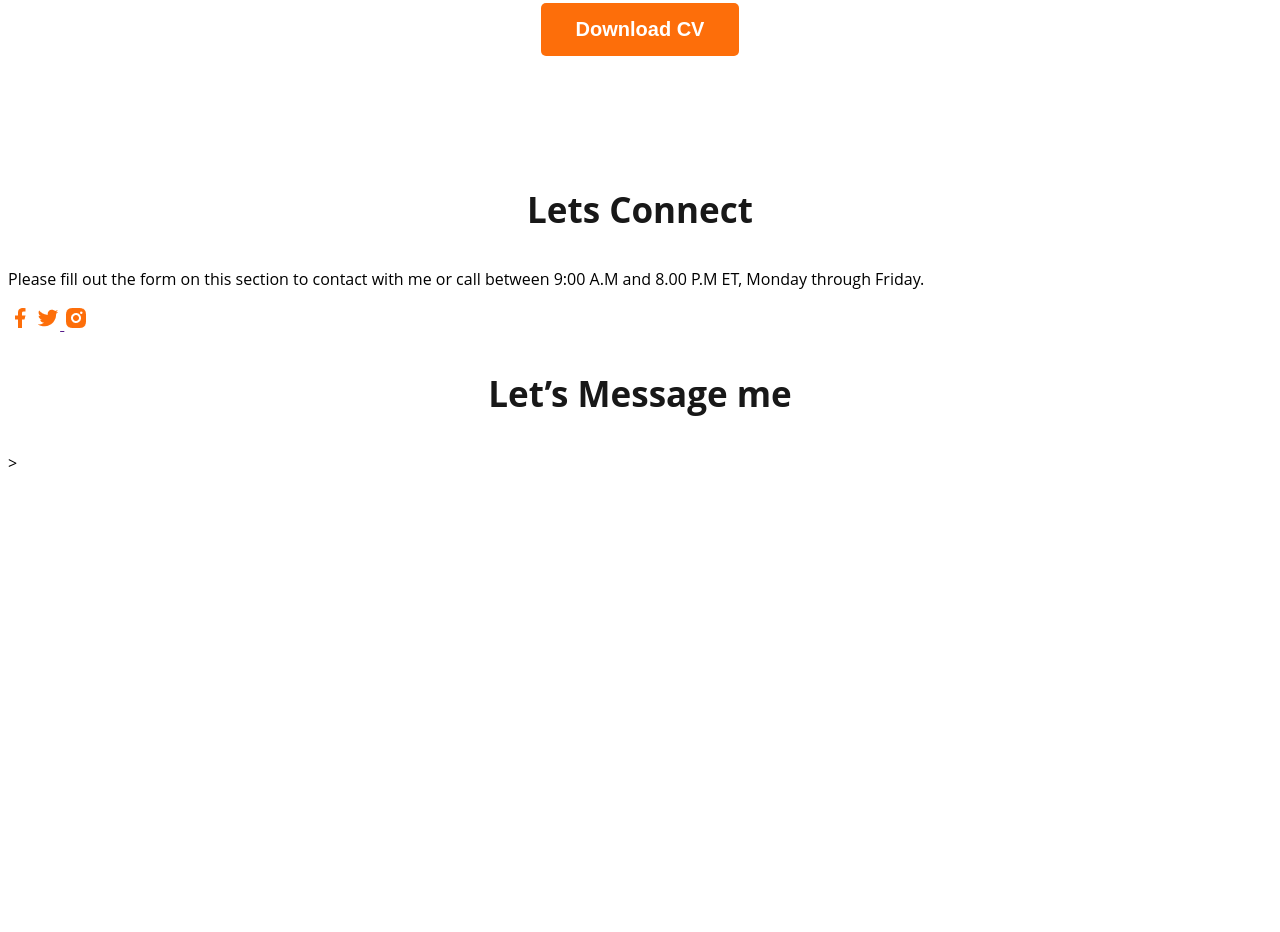
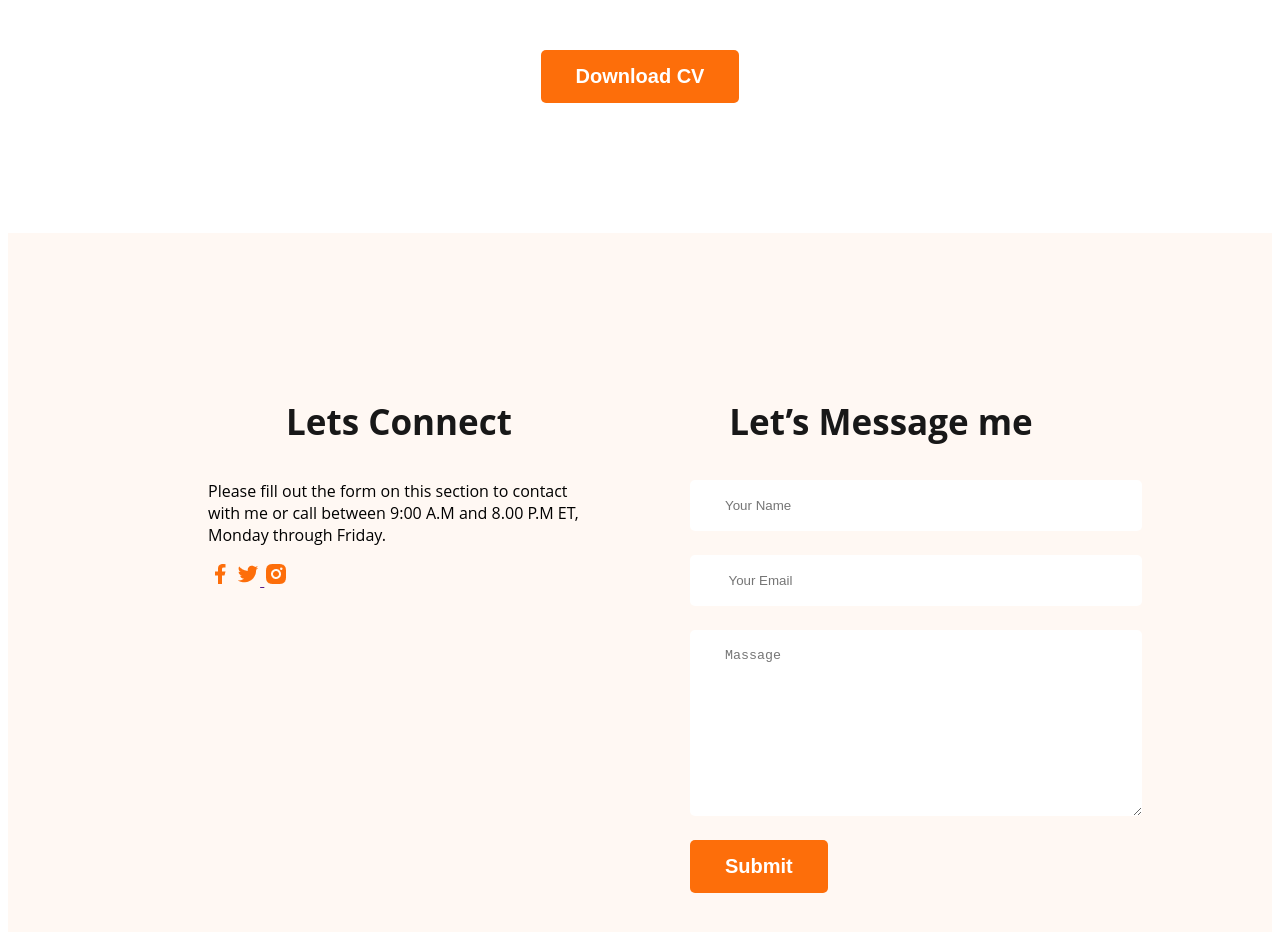
Before and after one commit to MdRadoyanhasan/piyal-web, a plain HTML site: page index.html in a window 1280 px wide. Shown: the part 3238-4170 px from the top of the page. Before the commit the page ends 3720 px from the top, so only its background shows below. Drawn offline with Linux system fonts and the light colour scheme.

Commit message:
finished footer section with contect

```diff
--- a/index.html
+++ b/index.html
@@ -154,7 +154,13 @@
         </div>
         <div class="footer-column">
             <h3 class="section-tittle">Let’s Message me</h3>
-            >
+            <form class="contact" action="">
+                <input type="text" placeholder="Your Name">
+                <input type="email" name="" placeholder=" Your Email" id>
+                <textarea name="" id="" cols="30" rows="10" placeholder="Massage"></textarea>
+                <input class="btn-primary" type="submit" value="Submit">
+            </form>
+
         </div>
 
     </footer>
--- a/styles/style.css
+++ b/styles/style.css
@@ -175,7 +175,7 @@ main section{
 .resume-item-descreption,.resume-item-institute{
     color: #757575;
 }
-..resume-container hr{
+.resume-container hr{
     margin: 30px;
 
 }
@@ -183,3 +183,24 @@ main section{
     text-align: center;
     margin-top:50px ;
 }
+footer{
+    display: flex;
+    background: #fff8f3;
+    gap: 100px;
+    margin-top: 100px;
+    padding: 130px 200px;
+}
+.footer-column{
+    width: 50%;
+
+}
+.contact input[type="text"], .contact input[type="email"], textarea{
+    display: block;
+    margin-bottom: 24px;
+    padding: 18px 35px;
+    color: #757575;
+    border-radius: 5px;
+    background: #FFF;
+    border: 0;
+    width: 100%;
+}
```
